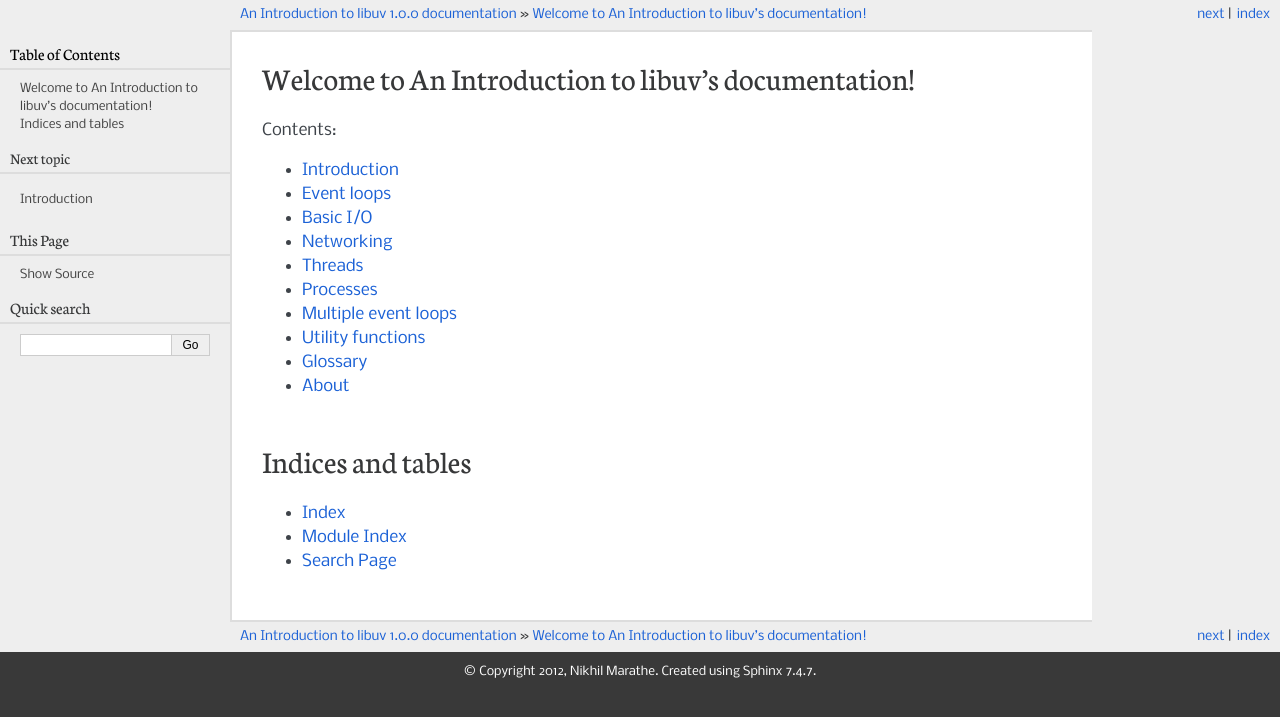
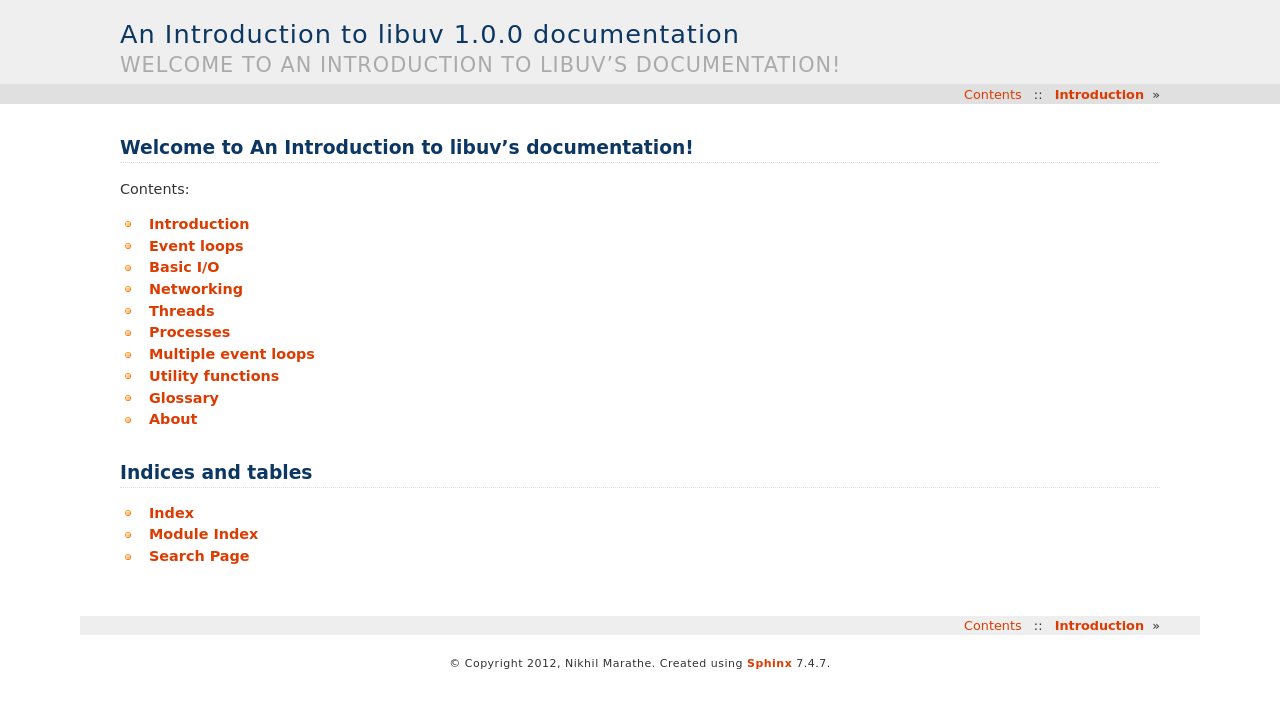
Before and after one commit to nikhilm/uvbook, a Sphinx documentation site: the page built from source/index.rst, in a window 1280 px wide. Shown: the top 717 px of the page. Built offline with Sphinx 7.4.7, drawn with Linux system fonts in a browser that asks for light colours; formulas are drawn with MathJax 3.

Commit message:
Change theme to haiku

```diff
--- a/source/conf.py
+++ b/source/conf.py
@@ -91,7 +91,7 @@
 
 # The theme to use for HTML and HTML Help pages.  See the documentation for
 # a list of builtin themes.
-html_theme = 'pyramid'
+html_theme = 'haiku'
 
 # Theme options are theme-specific and customize the look and feel of a theme
 # further.  For a list of options available for each theme, see the
```
